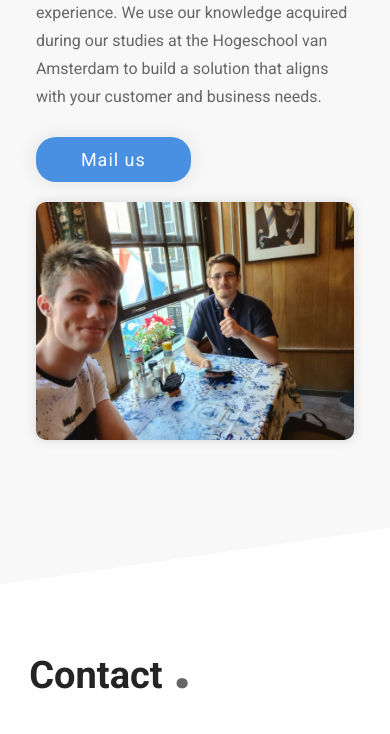
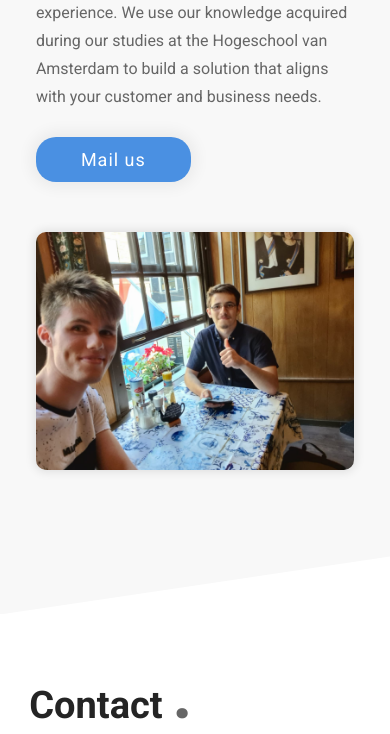
Before and after one commit to BrunoFigueiredo2k/KB-Creative, a PHP site: page /pages/index.html in a window 390 px wide. Shown: the part 2666-3400 px from the top of the page. Run offline with PHP 8.4, Linux system fonts and the light colour scheme; some libraries are stand-ins or nearby versions.

Commit message:
Update style.css

```diff
--- a/style.css
+++ b/style.css
@@ -338,6 +338,10 @@ footer {
 		display: inline-block !important;
 		margin-right: -80%;
 	}
+
+	#about-img {
+		margin-top: 50px !important;
+	}
 }
 
 #about-img {
```
